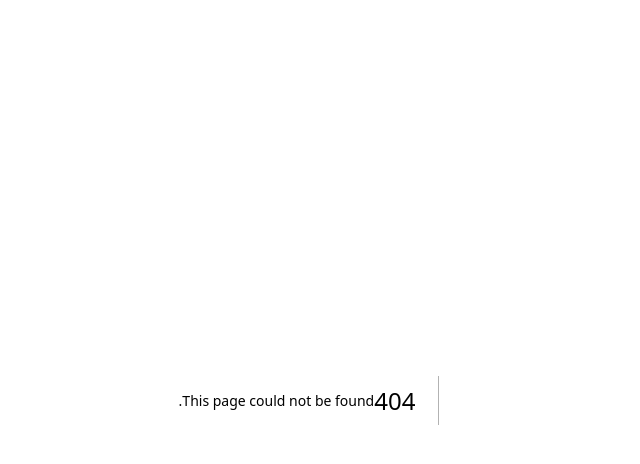
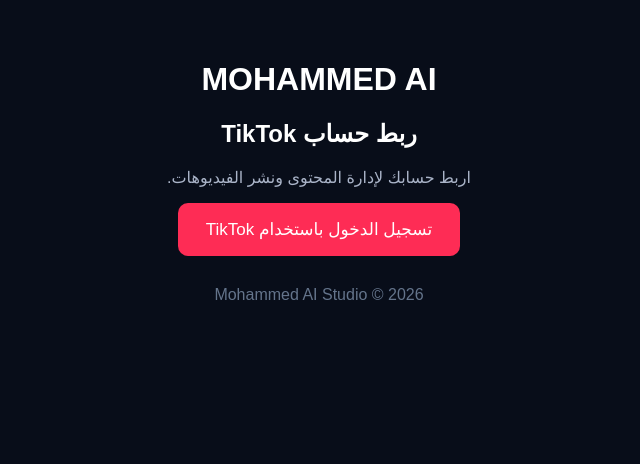
Before and after one commit to mohammedeng200-dotcom/mohammed-ai-studio, a Next.js app: page /login in a window 1280 px wide. Before the commit this address had no page. Shown: the top 464 px of the page, without its empty margins (321-961 px from the left). Built offline with nearby package versions, Linux system fonts and the light colour scheme.

Commit message:
Create page.js

```diff
--- /dev/null
+++ b/app/login/page.js
@@ -0,0 +1,33 @@
+export default function LoginPage() {
+  return (
+    <main dir="rtl" style={{
+      minHeight: "100vh",
+      background: "#080d19",
+      color: "white",
+      fontFamily: "Arial",
+      padding: "40px 20px",
+      textAlign: "center"
+    }}>
+      <h1>MOHAMMED AI</h1>
+      <h2>ربط حساب TikTok</h2>
+      <p style={{color:"#aab4c8"}}>
+        اربط حسابك لإدارة المحتوى ونشر الفيديوهات.
+      </p>
+
+      <button style={{
+        background: "#fe2c55",
+        color: "white",
+        border: "none",
+        borderRadius: "10px",
+        padding: "16px 28px",
+        fontSize: "17px"
+      }}>
+        تسجيل الدخول باستخدام TikTok
+      </button>
+
+      <p style={{color:"#64748b", marginTop:"30px"}}>
+        Mohammed AI Studio © 2026
+      </p>
+    </main>
+  );
+}
```
